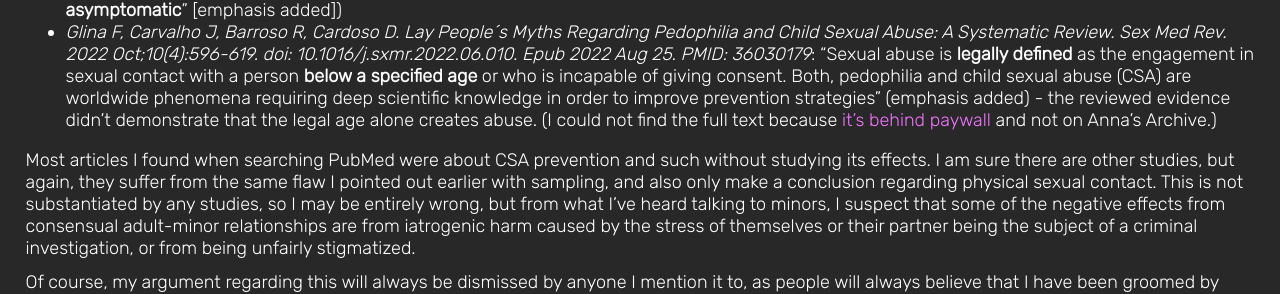
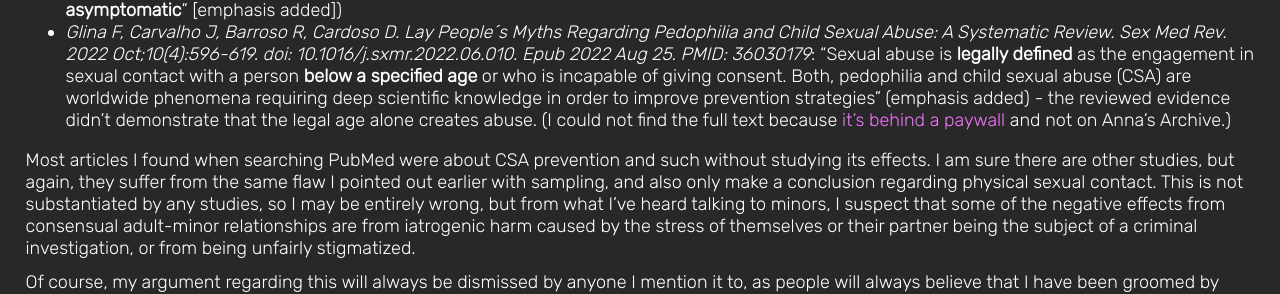
Before and after one commit to colleirose/colleirose.github.io, a Jekyll site: the page built from _posts/2024-07-29-pedophilia.md, in a window 1280 px wide. Shown: the part 1277-1571 px from the top of the page. Built offline with Jekyll 4.4.1, drawn with Linux system fonts in a browser that asks for light colours.

```diff
--- a/_posts/2024-07-29-pedophilia.md
+++ b/_posts/2024-07-29-pedophilia.md
@@ -22,7 +22,7 @@ Here are some studies, by way of example, that I located by searching PubMed for
 - *Ilene R. Berson (2003) Grooming Cybervictims, Journal of School Violence, 2:1, 5-18, DOI: 10.1300/J202v02n01_02*: This study further defines grooming broadly, constituting nearly any online adult-minor relationships as grooming, while failing to provide any evidence that such relationships are per se harmful. Many of the conclusions of the research provide absolutely no evidence or citation, and instead make broad claims <i>with no evidence</i> about youth supposedly being incredibly easy to manipulate without exception. (Full text: <a href="https://annas-archive.org/scidb/10.1300/J202v02n01_02" rel="noopener">https://annas-archive.org/scidb/10.1300/J202v02n01_02</a>)
 - *Beitchman JH, Zucker KJ, Hood JE, daCosta GA, Akman D, Cassavia E. A review of the long-term effects of child sexual abuse. Child Abuse Negl. 1992;16(1):101-18. doi: 10.1016/0145-2134(92)90011-f. PMID: 1544021*: "The evidence suggests that sexual abuse is an important problem with serious long-term sequelae; but the **specific effects of sexual abuse, independent of force, threat of force, or such family variables as parental psychopathology, are still to be clarified**" (emphasis added) - This partially substantiates my argument, but again, it defines any adult-minor sex as per se abusive without the evidence proving that (Full text: <a href="https://annas-archive.org/scidb/10.1016/0145-2134(92)90011-f" rel="noopener">https://annas-archive.org/scidb/10.1016/0145-2134(92)90011-f</a>)
 - *Dallam SJ, Gleaves DH, Cepeda-Benito A, Silberg JL, Kraemer HC, Spiegel D. The effects of child sexual abuse: Comment on Rind, Tromovitch, and Bauserman (1998). Psychol Bull. 2001 Nov;127(6):715-33. doi: 10.1037/0033-2909.127.6.715. PMID: 11726068.*: This is true. Rind et al. failed to prove that adult-minor sex is per se abusive, but it also made the point that studies have not distinguished between forced and non-forced adult-minor sex. Full text: <a href="https://annas-archive.org/scidb/10.1037/0033-2909.127.6.715" rel="noopener">https://annas-archive.org/scidb/10.1037/0033-2909.127.6.715</a> (keep in mind that it does refute Rind et al., but also: "Please note that the purpose of our article is not to argue that all types of sexual abuse do in fact cause pervasive and intense harm in all victims. Indeed, **it is well recognized in the empirical literature that the aftereffects of CSA are extremely varied and that a significant percentage of abused children remain asymptomatic**" [emphasis added])
-- *Glina F, Carvalho J, Barroso R, Cardoso D. Lay People´s Myths Regarding Pedophilia and Child Sexual Abuse: A Systematic Review. Sex Med Rev. 2022 Oct;10(4):596-619. doi: 10.1016/j.sxmr.2022.06.010. Epub 2022 Aug 25. PMID: 36030179*: "Sexual abuse is **legally defined** as the engagement in sexual contact with a person **below a specified age** or who is incapable of giving consent. Both, pedophilia and child sexual abuse (CSA) are worldwide phenomena requiring deep scientific knowledge in order to improve prevention strategies" (emphasis added) - the reviewed evidence didn't demonstrate that the legal age alone creates abuse. (I could not find the full text because <a href="https://academic.oup.com/smr/article-lookup/doi/10.1016/j.sxmr.2022.06.010" rel="noopener">it's behind paywall</a> and not on Anna's Archive.)
+- *Glina F, Carvalho J, Barroso R, Cardoso D. Lay People´s Myths Regarding Pedophilia and Child Sexual Abuse: A Systematic Review. Sex Med Rev. 2022 Oct;10(4):596-619. doi: 10.1016/j.sxmr.2022.06.010. Epub 2022 Aug 25. PMID: 36030179*: "Sexual abuse is **legally defined** as the engagement in sexual contact with a person **below a specified age** or who is incapable of giving consent. Both, pedophilia and child sexual abuse (CSA) are worldwide phenomena requiring deep scientific knowledge in order to improve prevention strategies" (emphasis added) - the reviewed evidence didn't demonstrate that the legal age alone creates abuse. (I could not find the full text because <a href="https://academic.oup.com/smr/article-lookup/doi/10.1016/j.sxmr.2022.06.010" rel="noopener">it's behind a paywall</a> and not on Anna's Archive.)
 
 Most articles I found when searching PubMed were about CSA prevention and such without studying its effects. I am sure there are other studies, but again, they suffer from the same flaw I pointed out earlier with sampling, and also only make a conclusion regarding physical sexual contact. This is not substantiated by any studies, so I may be entirely wrong, but from what I've heard talking to minors, I suspect that some of the negative effects from consensual adult-minor relationships are from iatrogenic harm caused by the stress of themselves or their partner being the subject of a criminal investigation, or from being unfairly stigmatized.
 
```
